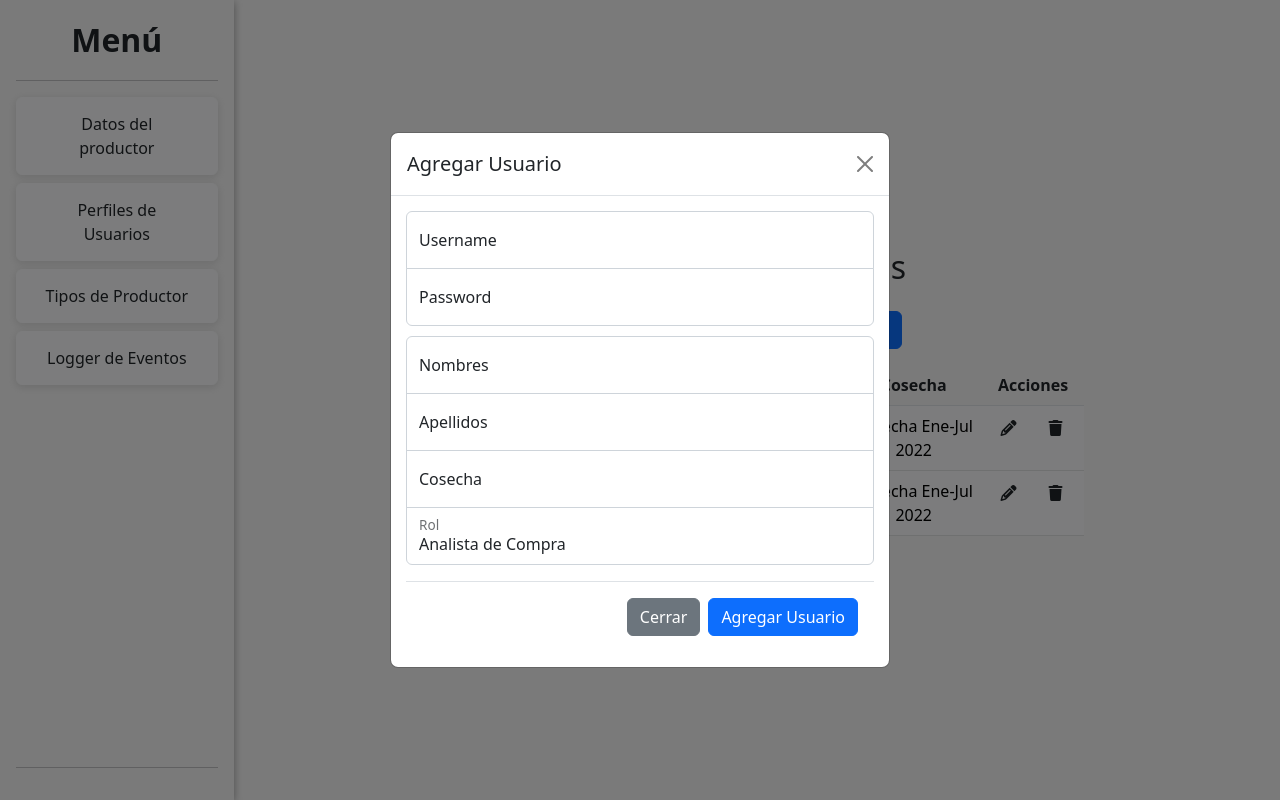
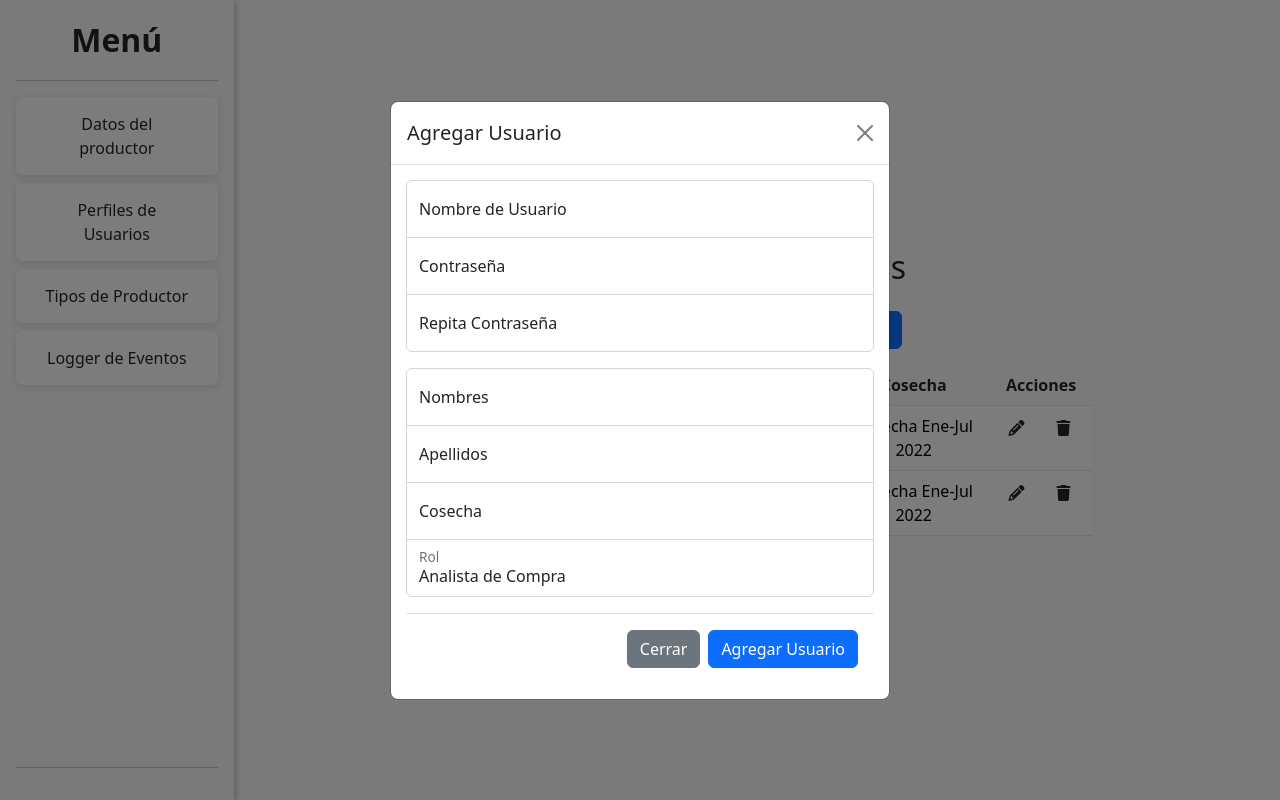
Before and after one commit to rcgamboan/flask-login, a Flask app: page /admin in a window 1280 px wide, after a click that opens the changed part. Run offline with Flask 2, Linux system fonts and the light colour scheme; data comes from the database, SQL or seed files in the repository; some libraries are stand-ins or nearby versions.

Commit message:
Arregla errores de perfil de usuario y agrega vista de productor

```diff
--- a/src/app.py
+++ b/src/app.py
@@ -56,9 +56,7 @@
 def update():
     #obtener tipo y con eso crear funciones para eliminar o editar segun corresponda
     #print(request.form['tipo'])
-    editarUsuario(int(request.form['editcedula']),
-                    request.form['editusername'],
-                    request.form['editpassword'],
+    editarUsuario(  request.form['editusername'],
                     request.form['editnombre'],
                     request.form['editapellido'],
                     request.form['editcosecha'],
@@ -146,17 +144,14 @@
     tiposProductores = db1.session.query(TipoProductor).filter_by().all()
     return tiposProductores
 
-def editarUsuario(id,username = "", password = "",nombres = "",apellidos = "",cosecha = "",rol = -1):
+def editarUsuario(username = "", nombres = "",apellidos = "",cosecha = "",rol = -1):
 
-    logged_user = db1.session.query(Usuario).filter_by(id = id).first()
+    logged_user = db1.session.query(Usuario).filter_by(username = username).first()
 
     if logged_user != None:
-        user = db1.session.query(Usuario).filter_by(id = id).first()
+        user = db1.session.query(Usuario).filter_by(username = username).first()
         if username != "" and username != None:
             user.username = username
-
-        if password != "" and password != None:
-            user.password = generate_password_hash(password)
 
         if nombres != "" and nombres != None:
             user.nombres = nombres
--- a/src/static/css/login.css
+++ b/src/static/css/login.css
@@ -44,7 +44,7 @@
 }
 
 .bottom {
-  margin-bottom: 10px;
+  margin-bottom: 16px;
   border-top-left-radius: 0;
   border-top-right-radius: 0;
 }
@@ -67,6 +67,10 @@
   justify-content: center;
   padding: 0px;
   margin: -5px;
+}
+
+.hide{
+  display: none;
 }
 
 form.edit{
@@ -104,3 +108,29 @@
   background-color: rgb(154, 156, 182) !important;
   color: rgb(225, 225, 225) !important;
 }
+
+/* Keyframes for the fade-in */
+@-webkit-keyframes fadeIn { from { opacity:0; } to { opacity:1; } }
+@-moz-keyframes fadeIn { from { opacity:0; } to { opacity:1; } }
+@keyframes fadeIn { from { opacity:0; } to { opacity:1; } }
+
+.fade-in {
+  opacity:0;
+  -webkit-animation:fadeIn ease-in 1;
+  -moz-animation:fadeIn ease-in 1;
+  animation:fadeIn ease-in 1;
+
+  -webkit-animation-fill-mode:forwards;
+  -moz-animation-fill-mode:forwards;
+  animation-fill-mode:forwards;
+
+  -webkit-animation-duration:0.4s;
+  -moz-animation-duration:0.4s;
+  animation-duration:0.4s;
+}
+
+.fade-in.one {
+  -webkit-animation-delay: 0.1s;
+  -moz-animation-delay: 0.1s;
+  animation-delay: 0.1s;
+}
--- a/src/templates/admin.html
+++ b/src/templates/admin.html
@@ -37,6 +37,28 @@
     }
   }
 
+  function checkPassword(){
+    password1 = document.addform.password
+    password2 = document.addform.password2
+    if(password1.value == password2.value){
+      password1.style.backgroundColor = "#ffffff"
+      password2.style.backgroundColor = "#ffffff"
+      return 0
+    }else{
+      password1.style.backgroundColor = "#f8d7da"
+      password2.style.backgroundColor = "#f8d7da"
+      return 1
+    }
+  }
+
+  function handleSubmit(){
+    if(checkPassword()){
+      document.getElementById('alertId').classList.remove('hide')
+    }else{
+      document.addform.submit();
+    }
+  }
+
   function handleEdit(){
     var table = document.getElementById('users');
     var tbody = table.getElementsByTagName('tbody')[0];
@@ -50,10 +72,7 @@
             document.querySelector('input[name="editusername"]').value = '{{user.username}}';
             document.querySelector('input[name="editnombre"]').value = '{{user.nombres}}';
             document.querySelector('input[name="editapellido"]').value = '{{user.apellidos}}';
-            document.querySelector('input[name="editcedula"]').value = '{{user.id}}';
-            document.querySelector('input[name="edittelefonoL"]').value = '{{user.telefonoLocal}}';
-            document.querySelector('input[name="edittelefonoC"]').value = '{{user.telefonoCelular}}';
-            document.querySelector('input[name="editdireccion"]').value = '{{user.direccion}}';
+            document.querySelector('input[name="editcosecha"]').value = '{{user.cosecha}}';
             document.querySelector('select[name="editrol"]').value = '{{user.rol}}';
           }
         "{% endfor %}"
@@ -86,7 +105,8 @@
 window.onload = mapRoles;
 </script>
 
-<h2 class="mb-3">Perfiles de Usuarios</h2>
+
+<h2 class="mb-3 fade-in">Perfiles de Usuarios</h2>
 {% with messages = get_flashed_messages()%}
 
 {% if messages %}
@@ -101,13 +121,14 @@
 
 {% endwith %}
 
-<div class="row justify-content-md-center">
+<div class="row justify-content-md-center fade-in">
   <div class="col-12 col-md-4 d-flex justify-content-end">
         <input type="text" class="form-control my-2 search" id="myInput" onkeyup="search()" placeholder="Buscar por usuario...">
         <button type="button" class="btn btn-primary my-2 mx-3" data-bs-toggle="modal" data-bs-target="#AgregarUsuario">
           <i class="fa-solid fa-plus"></i>
         </button>
   </div>
+</div>
 
 
 <!--Modal Agregar usuario-->
@@ -118,14 +139,22 @@
         <h5 class="modal-title" id="exampleModalLabel">Agregar Usuario</h5>
         <button type="button" class="btn-close" data-bs-dismiss="modal" aria-label="Close"></button>
       </div>
-      <form class="form-signin modal-body" action="/admin" method="POST">
+      <form class="form-signin modal-body" action="/admin" method="POST" name="addform">
+        <!--Alert de constraseña incorrecta-->
+        <div id="alertId" class="alert alert-danger alert-dismissible fade show hide" role="alert">
+          Repita nuevamente la contraseña
+        </div>
         <div class="form-floating">
             <input type="username" class="form-control top" id="username" name="username" placeholder="usuario" required="required" pattern="[A-Za-z0-9]{1,20}">
-            <label for="floatingInput">Username</label>
+            <label for="floatingInput">Nombre de Usuario</label>
         </div>
         <div class="form-floating">
-            <input type="password" class="form-control bottom" id="floatingPassword" name="password" placeholder="*******" required="required">
-            <label for="floatingPassword">Password</label>
+            <input type="password" class="form-control middle" id="floatingPassword" name="password" placeholder="*******" required="required" minlength="8" onkeyup="checkPassword()">
+            <label for="floatingPassword">Contraseña</label>
+        </div>
+        <div class="form-floating">
+          <input type="password" class="form-control bottom" id="floatingPassword" name="password2" placeholder="*******" required="required" minlength="8" onkeyup="checkPassword()">
+          <label for="floatingPassword">Repita Contraseña</label>
         </div>
         <div class="form-floating">
           <input class="form-control top" id="nombre" name="nombre" placeholder="Juan Carlos" required="required" pattern="[A-Za-z ]{1,20}">
@@ -136,7 +165,7 @@
           <label for="floatingInput">Apellidos</label>
         </div>
         <div class="form-floating">
-          <input class="form-control middle" id="direccion" name="cosecha" placeholder="Dic-Mar 2022" required="required" pattern="[a-zA-Z]+\s[a-zA-Z]+-[a-zA-Z]+\s+([+-]?(?=\.\d|\d)(?:\d+)?(?:\.?\d*))(?:[eE]([+-]?\d+))?">
+          <input class="form-control middle" id="direccion" name="cosecha" placeholder="Dic-Mar 2022" required="required">
           <label for="floatingInput">Cosecha</label>
         </div>
         <div class="form-floating mb-3">
@@ -149,7 +178,7 @@
         </div>
       <div class="modal-footer">
         <button type="button" class="btn btn-secondary" data-bs-dismiss="modal">Cerrar</button>
-        <button type="submit" class="btn btn-primary">Agregar Usuario</button>
+        <button type="button" class="btn btn-primary" name="submitbtn" onclick="handleSubmit()">Agregar Usuario</button>
       </div>
     </form>
     </div>
@@ -166,16 +195,13 @@
         <button type="button" class="btn-close" data-bs-dismiss="modal" aria-label="Close"></button>
       </div>
       <form class="form-signin modal-body" action="/admin/update" method="POST">
+
         <div class="form-floating">
             <input type="username" class="form-control top"  name="editusername" placeholder="usuario" required="required" pattern="[A-Za-z0-9]{1,20}" value="{{user.username}}">
-            <label for="floatingInput">Username</label>
+            <label for="floatingInput">Nombre de Usuario</label>
         </div>
         <div class="form-floating">
-            <input type="password" class="form-control bottom"  name="editpassword" placeholder="*******" required="required">
-            <label for="floatingPassword">Password</label>
-        </div>
-        <div class="form-floating">
-          <input class="form-control top"  name="editnombre" placeholder="Juan Carlos" required="required" pattern="[A-Za-z ]{1,20}">
+          <input class="form-control middle"  name="editnombre" placeholder="Juan Carlos" required="required" pattern="[A-Za-z ]{1,20}">
           <label for="floatingInput">Nombres</label>
         </div>
         <div class="form-floating">
@@ -183,20 +209,8 @@
           <label for="floatingInput">Apellidos</label>
         </div>
         <div class="form-floating">
-          <input   class="form-control  middle"  name="editcedula" placeholder="1234567" required="required">
-          <label for="floatingInput">Cedula</label>
-      </div>
-        <div class="form-floating">
-          <input  class="form-control  middle"  name="edittelefonoL" placeholder="02121234567" required="required" pattern="[0-9]{11}">
-          <label for="floatingInput">Telefono Local</label>
-        </div>
-        <div class="form-floating">
-          <input   class="form-control middle"  name="edittelefonoC" placeholder="04161234567" required="required" pattern="[0-9]{11}">
-          <label for="floatingInput">Telefono Celular</label>
-        </div>
-        <div class="form-floating">
-          <input class="form-control middle"  name="editdireccion" placeholder="Av. Libertador, Edificio A, Piso 4" required="required" pattern="[A-Za-z0-9 ]{1,40}">
-          <label for="floatingInput">Direccion</label>
+          <input class="form-control middle"  name="editcosecha" placeholder="Dic-Mar 2022" required="required">
+          <label for="floatingInput">Cosecha</label>
         </div>
         <div class="form-floating mb-3">
           <select class="form-control bottom" name="editrol">
@@ -207,8 +221,8 @@
           <label for="floatingInput">Rol</label>
         </div>
       <div class="modal-footer">
-        <button type="button" class="btn btn-secondary" data-bs-dismiss="modal">Cerrar</button>
-        <button type="submit" class="btn btn-primary">Editar Usuario</button>
+          <button type="button" class="btn btn-secondary" data-bs-dismiss="modal">Cerrar</button>
+          <button type="submit" class="btn btn-primary">Editar Usuario</button>
       </div>
     </form>
     </div>
@@ -217,9 +231,9 @@
 {%endfor%}
 
 {%if users%}
-    <div class="row justify-content-md-center">
+    <div class="row justify-content-md-center fade-in">
       <div class="col-12 col-md-8 table-responsive">
-        <table class="table mt-2 table-hover" id = "users">
+        <table class="table mt-2 table-hover " id = "users">
           <thead>
             <th scope="col">ID</th>
             <th scope="col">Usuario</th>
--- a/src/templates/productor.html
+++ b/src/templates/productor.html
@@ -150,7 +150,7 @@
             {%endfor%}
             </select>
 
-            <label for="floatingInput">Rol</label>
+            <label for="floatingInput">Tipo de Productor</label>
           </div>
         <div class="modal-footer">
           <button type="button" class="btn btn-secondary" data-bs-dismiss="modal">Close</button>
```
